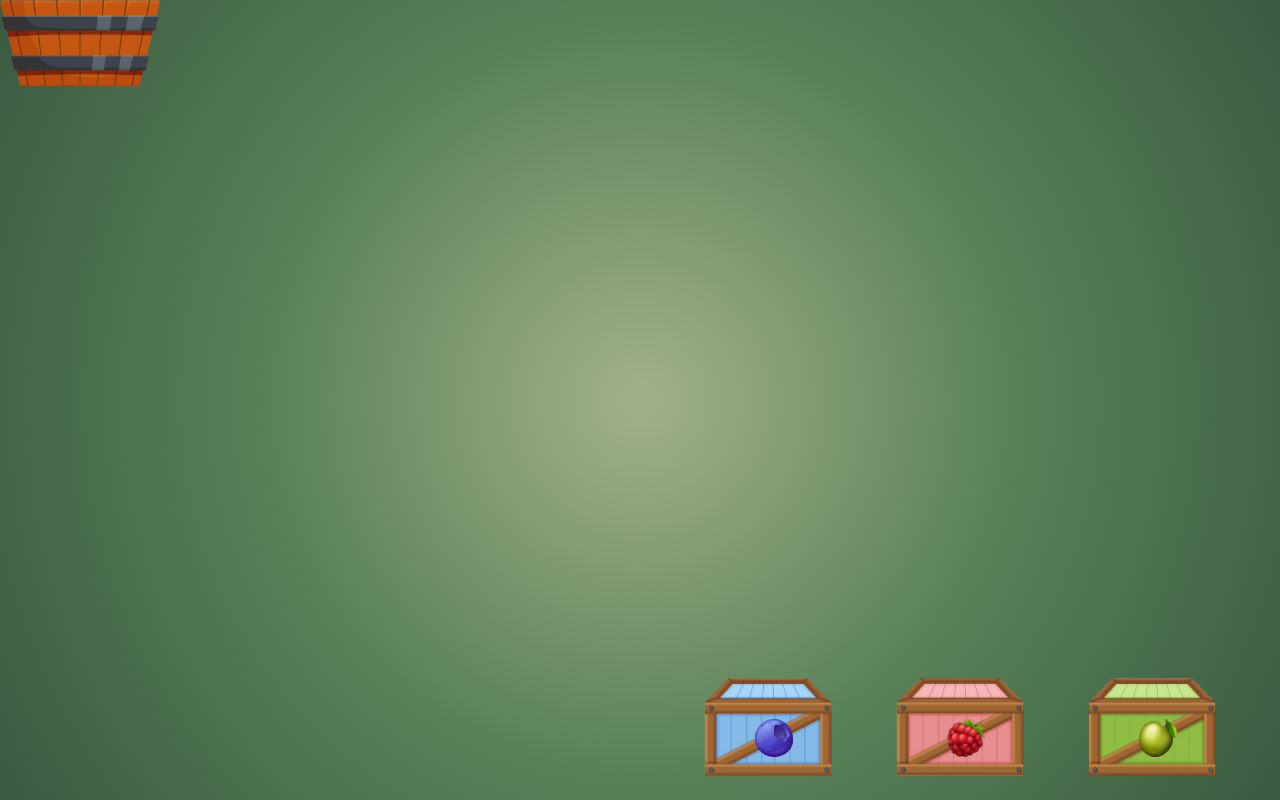
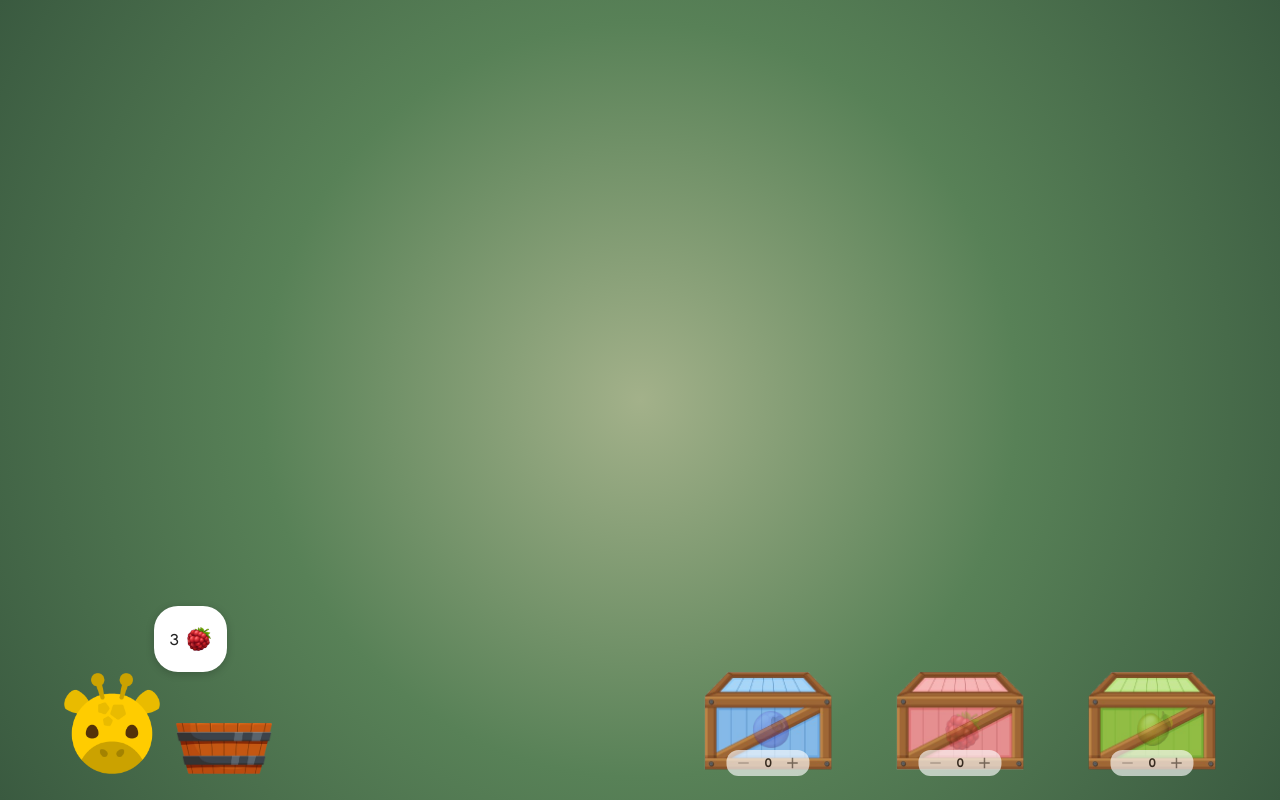
Before and after one commit to KhutsoJM/kia-gamification, a React (Vite) app in the folder frontend/: page /fruitfall in a window 1280 px wide. Built offline with nearby package versions, Linux system fonts and the light colour scheme.

Commit message:
Added drag functionality to fruits. FruitFall recognizes correct and incorrect fruit drops. Added next animal loop.

```diff
--- a/frontend/src/games/FruitFall/FruitFall.jsx
+++ b/frontend/src/games/FruitFall/FruitFall.jsx
@@ -1,4 +1,4 @@
-import { useState } from "react";
+import { useState, useEffect } from "react";
 
 // MUI
 import { Box } from "@mui/material";
@@ -44,7 +44,7 @@ const levelOneConfig = [
         background: "background.png",
         requestPool: [
             {
-                animaltype: "giraffe",
+                animalType: "giraffe",
                 animalImg: giraffe,
                 fruitType: "raspberry",
                 fruitImg: raspberry,
@@ -52,13 +52,22 @@ const levelOneConfig = [
                 frustrationLimit: 3,
             },
             {
-                animaltype: "parrot",
+                animalType: "parrot",
                 animalImg: parrot,
-                fruitType: "cherry",
-                fruitImg: cherry,
-                amount: 2,
+                fruitType: "blueberry",
+                fruitImg: blueberry,
+                amount: 4,
                 frustrationLimit: 3,
-                expression: "5 - 2"
+                expression: "5 - 1",
+            },
+            {
+                animalType: "rabbit",
+                animalImg: rabbit,
+                fruitType: "apple",
+                fruitImg: apple,
+                amount: 1,
+                frustrationLimit: 3,
+                expression: "4 - 3",
             },
         ],
         cratesData: [
@@ -84,39 +93,103 @@ const levelOneConfig = [
 const FruitFall = () => {
     const level = levelOneConfig[0];
     const [currentRequestIndex, setCurrentRequestIndex] = useState(0);
-    const [animalsLost, setAnimalsLost] = useState(0);
+    const [animalsLost, setAnimalsLost] = useState([]);
+    const [frustrationCount, setFrustrationCount] = useState(0);
+
+
+    const [draggedFruit, setDraggedFruit] = useState({
+        fruitType: '',
+        fruitImg: '',
+    });
+
     const [fruitCounts, setFruitCounts] = useState({
         blueberry: 0,
         raspberry: 0,
         apple: 0,
     });
 
+    useEffect(() => {
+        if (frustrationCount >= currentRequest.frustrationLimit) {
+            console.log("Animal left!");
+            setAnimalsLost(prev => [...prev, currentRequest.animalType]);
+            setFrustrationCount(0);
+
+            if (currentRequestIndex < level.requestPool.length - 1) {
+                setCurrentRequestIndex(prev => prev + 1);
+            } else {
+                console.log("🎉 Level complete!");
+            }
+        }
+    }, [frustrationCount]);
+
+
     const currentRequest = level.requestPool[currentRequestIndex];
 
-    const handleDrop = (fruitType, amount) => {
+
+    const handleDrop = (droppedFruitType, droppedAmount) => {
+        console.log(`Fruit Dropped: ${droppedFruitType}, Amount: ${droppedAmount}`);
         // handles fruit drop
-        if (fruitType === currentRequest.fruitType && amount === currentRequest.amount) {
-            // right
-            console.log('correct!')
+
+        const isCorrect = (
+            droppedFruitType === currentRequest.fruitType &&
+            droppedAmount === currentRequest.amount
+        );
+
+        if (isCorrect) {
+            handleCorrectMatch(droppedFruitType);
+
         } else {
-            // wrong, show feedback, frustration, etc
-            console.log('incorrect')
+            handleIncorrectMatch(droppedFruitType);
         }
     }
 
-    const increment = (fruitType) => {
+    const handleCorrectMatch = (fruit) => {
+        // Reset frustration count
+        setFrustrationCount(0);
+
+        // Reset count
+        setFruitCounts(prev => ({
+            ...prev,
+            [fruit]: 0,
+        }));
+
+        // Move onto the next animal
+        if (currentRequestIndex < level.requestPool.length - 1) {
+            setCurrentRequestIndex(prev => prev + 1);
+        } else {
+            console.log("🎉 Level complete!");
+            // TODO: Handle level completion (score, stars, etc)
+        }
+    }
+
+    const handleIncorrectMatch = (fruit) => {
+        // wrong, show feedback, frustration, etc
+        setFrustrationCount(prev => {
+            let newFrustrationCount = prev + 1;
+            console.log(newFrustrationCount);
+
+            if (newFrustrationCount === 1) console.log("Animal is annoyed 😒");
+            else if (newFrustrationCount === 2) console.log("Animal is frustrated 💢");
+            else if (newFrustrationCount === 3) console.log("Animal is angry! 😡")
+
+            return newFrustrationCount;
+        })
+    }
+
+    const handleIncrement = (fruitType) => {
         setFruitCounts(prev => ({
             ...prev,
             [fruitType]: Math.max(0, prev[fruitType] + 1)
         }))
     }
 
-    const decrement = (fruitType) => {
-         setFruitCounts(prev => ({
+    const handleDecrement = (fruitType) => {
+        setFruitCounts(prev => ({
             ...prev,
             [fruitType]: Math.max(0, prev[fruitType] - 1)
         }))
     }
+
 
     return (
         <Box
@@ -131,13 +204,33 @@ const FruitFall = () => {
                 backgroundPosition: "center",
             }}
         >
-            <AnimalRequest request={currentRequest} />
-            <Basket
-                expectedFruit={currentRequest.fruitType}
-                expectedAmount={currentRequest.amount}
-                onDrop={handleDrop}
+            <Box
+                sx={{
+                    position: "relative",
+                    width: "100%",
+                    height: "100%",
+                    overflow: "hidden",
+                    display: "flex",
+                    alignItems: "flex-end",
+                    justifyContent: "flex-start",
+                    padding: "2% 5%",
+                    gap: "32px",
+                }}
+            >
+                <AnimalRequest
+                    key={currentRequestIndex}
+                    request={currentRequest}
+                    draggedFruit={draggedFruit}
+                    handleDrop={handleDrop}
+                />
+            </Box>
+            <CrateRow
+                crates={level.cratesData}
+                fruitCounts={fruitCounts}
+                handleIncrement={handleIncrement}
+                handleDecrement={handleDecrement}
+                setDraggedFruit={setDraggedFruit}
             />
-            <CrateRow crates={level.cratesData} />
         </Box>
     )
 }
--- a/frontend/src/games/FruitFall/components/Animal.jsx
+++ b/frontend/src/games/FruitFall/components/Animal.jsx
@@ -4,14 +4,16 @@ import { Box } from "@mui/material";
 const Animal = ({ animalImg, animalType }) => {
     return (
         <Box
-            sx={{
-                width: "96px",
-                height: "auto",
-                pointerEvents: "none",
-            }}
             component="img"
             src={animalImg}
             alt={animalType}
+            draggable={false}
+            sx={{
+                width: "clamp(60px, 10vw, 96px)",
+                height: "auto",
+                pointerEvents: "none",
+                userSelect: "none",
+            }}
         />
     )
 }
--- a/frontend/src/games/FruitFall/components/AnimalRequest.jsx
+++ b/frontend/src/games/FruitFall/components/AnimalRequest.jsx
@@ -1,7 +1,75 @@
+import { motion } from "framer-motion";
 import { Box, Typography } from "@mui/material";
 
-const AnimalRequest = ({ animalImg, animaltype, fruitImg, fruitType, amount }) => {
+// COMPONENTS
+import Animal from "./Animal";
+import Basket from "./Basket";
 
+
+const AnimalRequest = ({ request, draggedFruit, handleDrop }) => {
+
+    const {
+        animalImg,
+        animalType,
+        fruitImg,
+        fruitType,
+        amount,
+    } = request;
+
+    return (
+        <>
+            {/* Animal + Basket container */}
+            <motion.div
+                initial={{ x: -200, opacity: 0 }}
+                animate={{ x: 0, opacity: 1 }}
+                transition={{ delay: 2, duration: 1, type: "spring", bounce: 0.3 }}
+                style={{
+                    // position: "relative",
+                    bottom: "10%",
+                    left: "10%",
+                    display: "flex",
+                    alignItems: "flex-end",
+                    gap: "16px",
+                }}
+            >
+                <Animal animalImg={animalImg} animalType={animalType} />
+                <Basket
+                    expectedFruit={fruitType}
+                    expectedAmount={amount}
+                    draggedFruit={draggedFruit}
+                    onDrop={handleDrop}
+                />
+            </motion.div>
+
+            {/* Speech bubble */}
+            <motion.div
+                initial={{ scale: 0, rotate: -60 }}
+                animate={{ scale: 1, rotate: 0 }}
+                transition={{ delay: 3, duration: 0.4 }}
+                style={{
+                    position: "absolute",
+                    bottom: "16%",
+                    left: "12%",
+                    background: "white",
+                    borderRadius: "24px",
+                    padding: "21px 16px",
+                    boxShadow: "0 2px 8px rgba(0, 0, 0, 0.2)",
+                    display: "flex",
+                    alignItems: "center",
+                    gap: 8,
+                    zIndex: 10,
+                }}
+            >
+                <Typography variant="body1">{amount}</Typography>
+                <Box
+                    component="img"
+                    src={fruitImg}
+                    alt={fruitType}
+                    sx={{ width: 24, height: 24 }}
+                />
+            </motion.div>
+        </>
+    )
 }
 
 export default AnimalRequest;
--- a/frontend/src/games/FruitFall/components/Basket.jsx
+++ b/frontend/src/games/FruitFall/components/Basket.jsx
@@ -1,27 +1,50 @@
+import { useEffect, useRef } from "react";
 import { Box, Typography } from "@mui/material";
 
 import basket from '../../../assets/FruitFall/props/wooden-bucket.png';
 
 
-const Basket = ({ expectedFruit, expectedAmount, onDrop }) => {
+const Basket = ({ expectedFruit, expectedAmount, draggedFruit, onDrop }) => {
+
+    const basketRef = useRef();
+
+    useEffect(() => {
+        if (!draggedFruit || !draggedFruit.fruitRect) return;
+
+        const basketRect = basketRef.current?.getBoundingClientRect();
+        const fruitRect = draggedFruit.fruitRect;
+
+        const intersects =
+            fruitRect.right > basketRect.left &&
+            fruitRect.left < basketRect.right &&
+            fruitRect.bottom > basketRect.top &&
+            fruitRect.top < basketRect.bottom;
+
+        if (intersects) {
+            onDrop(draggedFruit.fruitType, draggedFruit.fruitCount);
+        }
+    }, [draggedFruit]);
+
     return (
         <Box
+            component="img"
+            src={basket}
+            ref={basketRef}
+            alt="basket"
+            // onDrop={handleDropLogic}
+            onDragOver={(e) => e.preventDefault()}
+            draggable={false}
             sx={{
-                width: 160,
+                width: "clamp(60px, 10vw, 96px)",
                 height: "auto",
-                position: "relative",
+                pointerEvents: "auto",
+                userSelect: "none",
+                transition: "filter 0.6s ease",
+                "&:hover": {
+                    filter: "drop-shadow(0 0 8px rgba(100, 255, 121, 0.8))",
+                },
             }}
-            onDrop={onDrop}
-            onDragOver={(e) => e.preventDefault()}
-        >
-            <Box
-                component="img"
-                src={basket}
-                alt="basket"
-                sx={{ width: "100%", height: "100%" }}
-                draggable={false}
-            />
-        </Box>
+        />
     )
 }
 
--- a/frontend/src/games/FruitFall/components/Crate.jsx
+++ b/frontend/src/games/FruitFall/components/Crate.jsx
@@ -1,12 +1,22 @@
-import { Box, Typography } from "@mui/material";
+import { motion } from "framer-motion";
+import { Box, Typography, IconButton } from "@mui/material";
+import { Add, Remove } from "@mui/icons-material";
 
-const Crate = ({ crateImg, fruitImg, fruitType }) => {
+
+const Crate = ({ crateImg, fruitImg, fruitType, fruitCount, onIncrement, onDecrement, setDraggedFruit }) => {
+
     return (
         <Box
             sx={{
                 position: "relative",
                 width: "128px",
+                width: {
+                    xs: '64px',  // <600px screen
+                    sm: '84px',  // >=600px
+                    md: '128px',  // >=900px
+                },
                 height: "auto",
+                userSelect: "none",
             }}
         >
             {/* Crate Image */}
@@ -16,26 +26,91 @@ const Crate = ({ crateImg, fruitImg, fruitType }) => {
                 alt={`${fruitType}-crate`}
                 sx={{
                     width: "100%",
-                    height: "100%",
+                    height: "auto",
                     pointerEvents: 'none',
-                    display: "block",
                 }}
             />
 
-            {/* Fruit Image (visually sitting inside crate) */}
-            <Box
-                component="img"
+            {fruitCount > 0 && (
+                <motion.img
+                    src={fruitImg}
+                    alt={fruitType}
+                    drag
+                    dragSnapToOrigin
+                    whileTap={{ scale: 1.2 }}
+                    onDragStart={() => setDraggedFruit(null)}
+                    onDragEnd={(e) => {
+                        const fruitRect = e.target.getBoundingClientRect();
+                        setDraggedFruit({
+                            fruitType,
+                            fruitImg,
+                            fruitRect,
+                            fruitCount,
+                        });
+                    }}
+                    style={{
+                        position: "absolute",
+                        top: "38%",
+                        left: "38%",
+                        width: "36px",
+                        height: "auto",
+                        opacity: 1,
+                        zIndex: 20,
+                    }}
+                />
+            )}
+
+            <img
                 src={fruitImg}
                 alt={fruitType}
+                style={{
+                    position: "absolute",
+                    top: "38%",
+                    left: "38%",
+                    width: "36px",
+                    height: "auto",
+                    opacity: 0.3,
+                    zIndex: 1,
+                    pointerEvents: "none",
+                }}
+            />
+
+            <Box
                 sx={{
                     position: "absolute",
-                    top: "42%",
-                    left: "40%",
-                    width: "38px",
-                    height: "38px",
-                    pointerEvents: 'none',
+                    bottom: 0,
+                    left: "50%",
+                    transform: "translateX(-50%)",
+                    display: "flex",
+                    alignItems: "center",
+                    gap: "8px",
+                    bgcolor: "rgba(255,255,255,0.8)",
+                    borderRadius: "12px",
+                    opacity: 0.8,
+                    px: 0.5,
                 }}
-            />
+            >
+                <IconButton
+                    onClick={onDecrement}
+                    size="small"
+                    disabled={fruitCount <= 0}
+                    sx={{ p: 0.5 }}
+                >
+                    <Remove fontSize="inherit" />
+                </IconButton>
+
+                <Typography variant="caption" fontWeight="bold">
+                    {fruitCount}
+                </Typography>
+
+                <IconButton
+                    onClick={onIncrement}
+                    size="small"
+                    sx={{ p: 0.5 }}
+                >
+                    <Add fontSize="inherit" />
+                </IconButton>
+            </Box>
         </Box>
     )
 }
--- a/frontend/src/games/FruitFall/components/CrateRow.jsx
+++ b/frontend/src/games/FruitFall/components/CrateRow.jsx
@@ -4,7 +4,7 @@ import { motion } from "framer-motion";
 // COMPONENTS
 import Crate from "./Crate";
 
-const CrateRow = ({ crates }) => {
+const CrateRow = ({ crates, fruitCounts, handleIncrement, handleDecrement, setDraggedFruit }) => {
     return (
         <Box
             sx={{
@@ -33,6 +33,10 @@ const CrateRow = ({ crates }) => {
                         crateImg={crate.crateImg}
                         fruitImg={crate.fruitImg}
                         fruitType={crate.fruitType}
+                        fruitCount={fruitCounts[crate.fruitType] || 0}
+                        onIncrement={() => handleIncrement(crate.fruitType)}
+                        onDecrement={() => handleDecrement(crate.fruitType)}
+                        setDraggedFruit={setDraggedFruit}
                     />
                 </motion.div>
             ))}
```
